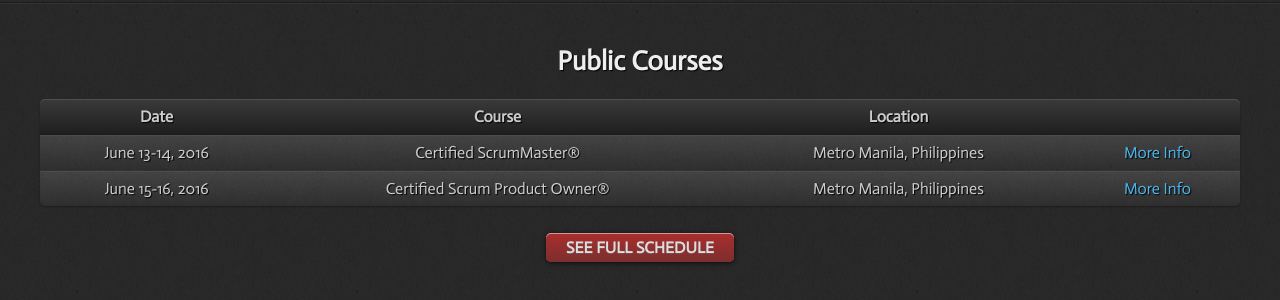
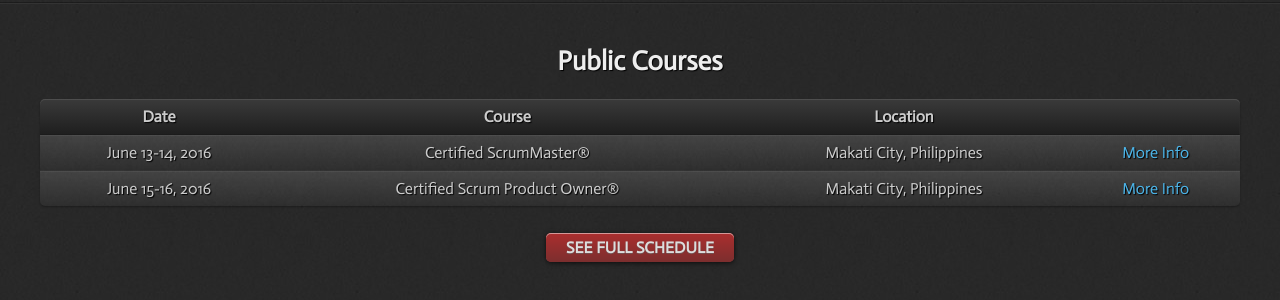
Before and after one commit to nerds-odd-e/odd-e.ph, a Jekyll site: the page built from index.html, in a window 1280 px wide. Shown: the part 731-1031 px from the top of the page. Built offline with Jekyll 4.4.1, drawn with Linux system fonts in a browser that asks for light colours.

Commit message:
2016.06 courses location at The Peninsula Manila

```diff
--- a/_posts/2016-06-13-11-csm.html
+++ b/_posts/2016-06-13-11-csm.html
@@ -1,17 +1,17 @@
 ---
 layout: default
-title: Certified Scrum Master Course - June 13-14, 2016, Metro Manila, Philippines | Odd-e Philippines
-description: Certified Scrum Master Course on June 13-14, 2016 at Metro Manila, Philippines.
+title: Certified Scrum Master Course - June 13-14, 2016, Makati City, Philippines | Odd-e Philippines
+description: Certified Scrum Master Course on June 13-14, 2016 at Makati City, Philippines.
 course: Certified ScrumMaster&reg;
 schedule: June 13-14, 2016
-location: Metro Manila, Philippines
+location: Makati City, Philippines
 categories: courses certified-scrum-master
 ---
 
 <section>
   <hgroup>
     <h1>Certified ScrumMaster&reg; Course</h1>
-    <h2>June 13-14, 2016, Metro Manila, Philippines</h2>
+    <h2>June 13-14, 2016, Makati City, Philippines</h2>
   </hgroup>
 </section>
 <ul class="nav nav-tabs">
@@ -63,7 +63,7 @@
   </div>
   <div class="tab-pane" id="tab4">
     <h3>Location</h3>
-    <p>Metro Manila (To be finalized), Philippines</p>
+    <p>The Peninsula Manila, Makati City, Philippines</p>
 
     <h3>Cost</h3>
     <p>
--- a/_posts/2016-06-15-05-cspo.html
+++ b/_posts/2016-06-15-05-cspo.html
@@ -1,17 +1,17 @@
 ---
 layout: default
-title: Certified Scrum Product Owner Course - June 15-16, 2016, Metro Manila, Philippines | Odd-e Philippines
-description: Certified Scrum Product Owner Course on June 15-16, 2016 at Metro Manila, Philippines.
+title: Certified Scrum Product Owner Course - June 15-16, 2016, Makati City, Philippines | Odd-e Philippines
+description: Certified Scrum Product Owner Course on June 15-16, 2016 at Makati City, Philippines.
 course: Certified Scrum Product Owner&reg;
 schedule: June 15-16, 2016
-location: Metro Manila, Philippines
+location: Makati City, Philippines
 categories: courses certified-scrum-product-owner
 ---
 
 <section>
   <hgroup>
     <h1>Certified Scrum Product Owner&reg; Course</h1>
-    <h2>June 15-16, 2016, Metro Manila, Philippines</h2>
+    <h2>June 15-16, 2016, Makati City, Philippines</h2>
   </hgroup>
 </section>
 <ul class="nav nav-tabs">
@@ -75,7 +75,7 @@
   </div>
   <div class="tab-pane" id="tab4">
     <h3>Location</h3>
-    <p>Metro Manila (To be finalized), Philippines</p>
+    <p>The Peninsula Manila, Makati City, Philippines</p>
 
     <h3>Cost</h3>
     <p>
```
